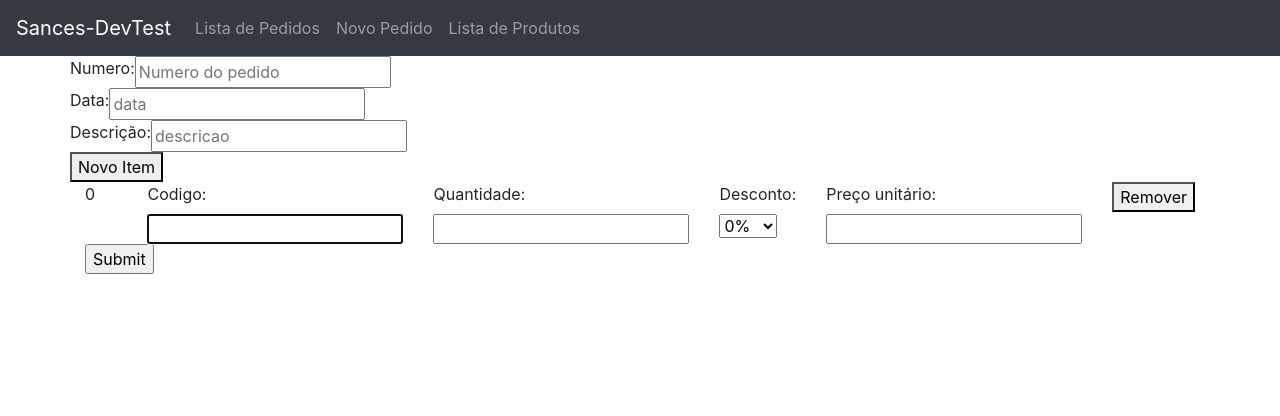
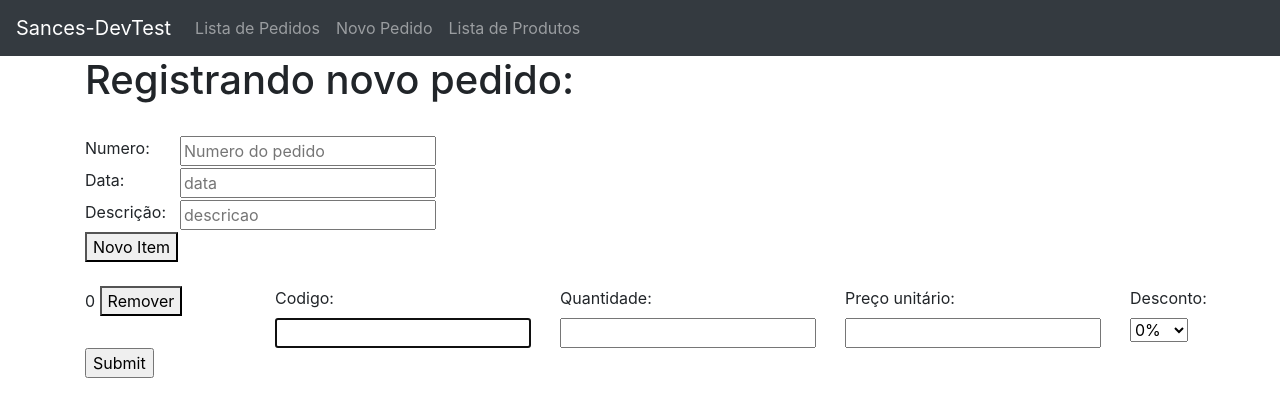
Before and after one commit to KenjiNishi/fs-typescript-react-javascript, a React (Create React App) app: page /new-order in a window 1280 px wide. Both pictures are taken after a click on the button "Novo Item". Shown: the top 416 px of the page. Built offline with nearby package versions, Linux system fonts and the light colour scheme.

Commit message:
better visual

```diff
--- a/src/components/order-create.js
+++ b/src/components/order-create.js
@@ -15,31 +15,36 @@ function OrderCreate() {
 
     return (
         <Container>
+            <h1>Registrando novo pedido: </h1>
             <form onSubmit={handleSubmit(onSubmit)}>
-
+                <br/>
                 <Row>
-                    <label>Numero: </label>
-                    <input type="text" name="numero" placeholder="Numero do pedido" ref={register({required: true})} />
+                    <Col sm={1}><label>Numero: </label></Col>
+                    <Col><input type="text" name="numero" placeholder="Numero do pedido" ref={register({required: true})}/> </Col>
                 </Row>
                 <Row>
-                    <label>Data: </label>
-                    <input type="text" name="data" placeholder="data" ref={register({required: true})} />
+                    <Col sm={1}><label>Data: </label></Col>
+                    <Col> <input type="text" name="data" placeholder="data" ref={register({required: true})}/> </Col>
                 </Row>
                 <Row>
-                    <label>Descrição: </label>
-                    <input type="textfield" name="descricao" placeholder="descricao" ref={register({required: true})} />
+                    <Col sm={1}><label>Descrição: </label></Col>
+                    <Col> <input type="textfield" name="descricao" placeholder="descricao" ref={register({required: true})}/> </Col>
                 </Row>
                 <Row>
-                    <button type="button" onClick={() => append({})}>
-                        Novo Item
-                    </button>
+                    <Col sm={2}>
+                        <button type="button" onClick={() => append({})}>
+                            Novo Item
+                        </button>
+                    </Col>
+
                 </Row>
+                <br/>
 
                 {fields.map(({ id, codigo, quantidade, valorUnitario, desconto}, index) => {
                     return (
                         <Row key={id}>
-                            <Col >{index}</Col>
-                            <Col>
+                            <Col sm={2}>{index} <button type="button" onClick={() => remove(index)}>Remover</button></Col>
+                            <Col sm={3}>
                                 <label>Codigo: </label>
                                 <input
                                 ref={register()}
@@ -48,7 +53,7 @@ function OrderCreate() {
                                 />
                             </Col>
 
-                            <Col>
+                            <Col sm={3}>
                                 <label>Quantidade: </label>
                                 <input
                                     ref={register()}
@@ -58,7 +63,17 @@ function OrderCreate() {
                                 />
                             </Col>
 
-                            <Col>
+                            <Col sm={3}>
+                                <label>Preço unitário: </label>
+                                <input
+                                    ref={register()}
+                                    type="number"
+                                    name={`itens[${index}].valorUnitario`}
+                                    defaultValue={valorUnitario}
+                                />
+                            </Col>
+
+                            <Col sm={1}>
                                 <label>Desconto: </label>
                                 <select
                                     ref={register()}
@@ -72,25 +87,17 @@ function OrderCreate() {
                                     <option value="75">75%</option>
                                 </select>
                             </Col>
-
-                            <Col>
-                                <label>Preço unitário: </label>
-                                <input
-                                    ref={register()}
-                                    type="number"
-                                    name={`itens[${index}].valorUnitario`}
-                                    defaultValue={valorUnitario}
-                                />
-                            </Col>
-
-                            <Col><button type="button" onClick={() => remove(index)}>Remover</button></Col>
                         </Row>
 
                     );
                 })}
-                    <input type="submit" />
+                <Row>
+                    <Col><input type="submit" /></Col>
 
-                </form>
+                </Row>
+
+
+            </form>
         </Container>
 
   );
```
